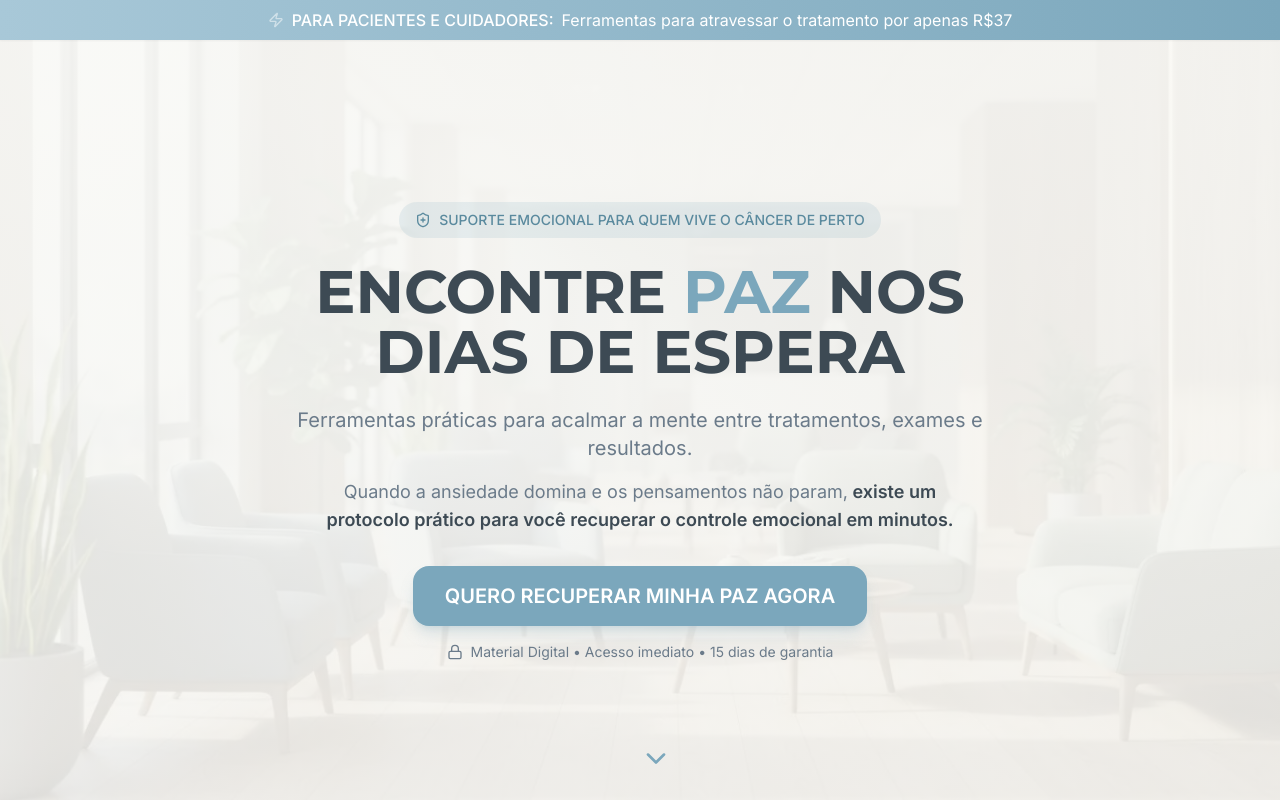
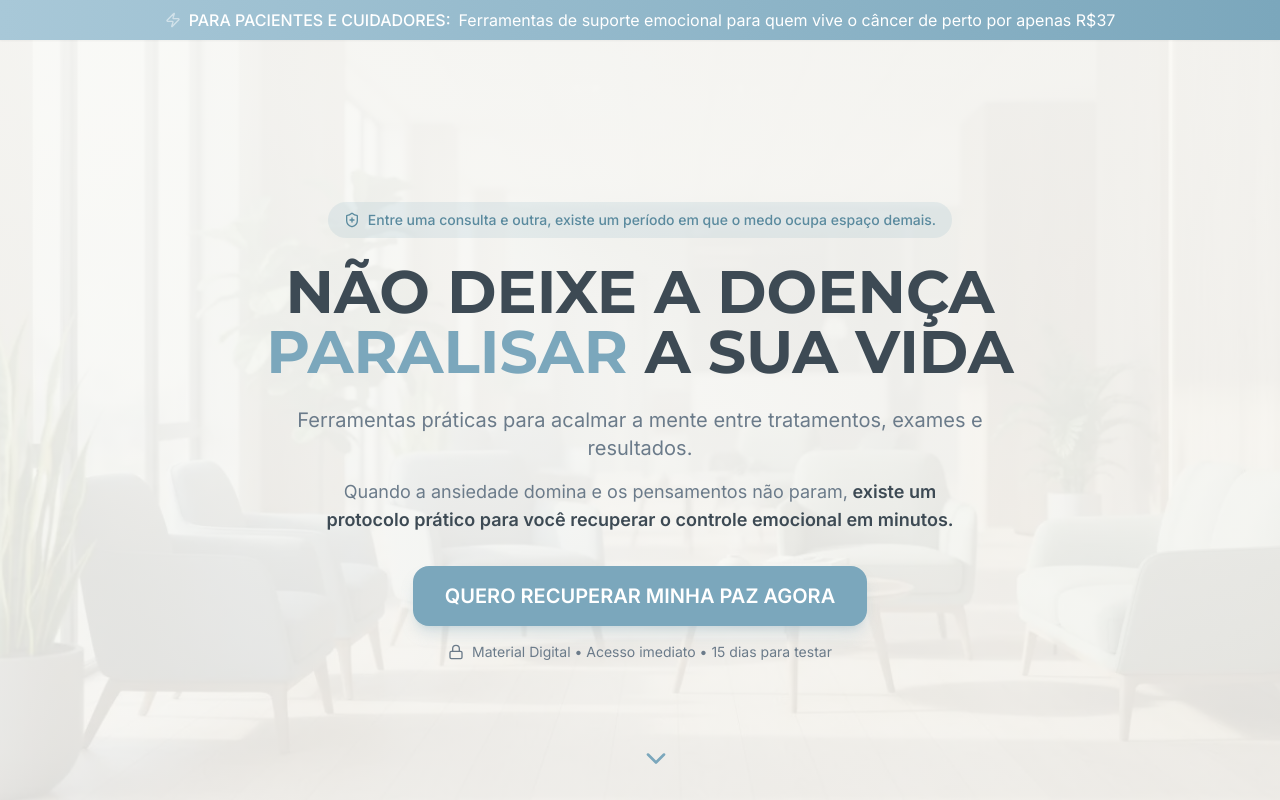
Before and after one commit to underseen/vidaemdestaque, a React (Vite) app: page / in a window 1280 px wide. Shown: the top 800 px of the page. Built offline with nearby package versions, Linux system fonts and the light colour scheme.

Commit message:
Update emotional support text in App component

```diff
--- a/src/App.tsx
+++ b/src/App.tsx
@@ -19,7 +19,7 @@ function StickyBar() {
       <div className="max-w-6xl mx-auto flex items-center justify-center gap-2 text-sm sm:text-base">
         <Zap className="w-4 h-4 animate-pulse" />
         <span className="font-medium">PARA PACIENTES E CUIDADORES:</span>
-        <span>Ferramentas para atravessar o tratamento por apenas R$37</span>
+        <span>Ferramentas de suporte emocional para quem vive o câncer de perto por apenas R$37</span>
       </div>
     </div>
   );
@@ -32,10 +32,10 @@ function HeroSection() {
       <div className="w-full px-4 sm:px-6 lg:px-8 xl:px-12 py-16 sm:py-24">
         <motion.div className="max-w-3xl mx-auto text-center" initial={{ opacity: 0, y: 40 }} animate={isVisible ? { opacity: 1, y: 0 } : {}} transition={{ duration: 0.6 }}>
           <div className="inline-flex items-center gap-2 bg-[#7BA7BC]/15 text-[#5A8A9E] px-4 py-2 rounded-full text-sm font-medium mb-6">
-            <ShieldPlus className="w-4 h-4" /> SUPORTE EMOCIONAL PARA QUEM VIVE O CÂNCER DE PERTO
+            <ShieldPlus className="w-4 h-4" /> Entre uma consulta e outra, existe um período em que o medo ocupa espaço demais.
           </div>
           <h1 className="text-3xl sm:text-4xl md:text-5xl lg:text-6xl font-bold text-[#3D4A54] leading-tight mb-6">
-            ENCONTRE <span className="text-[#7BA7BC]">PAZ</span> NOS DIAS DE ESPERA
+            NÃO DEIXE A DOENÇA <span className="text-[#7BA7BC]">PARALISAR</span> A SUA VIDA
           </h1>
           <p className="text-lg sm:text-xl text-[#6B7B8A] mb-4">
             Ferramentas práticas para acalmar a mente entre tratamentos, exames e resultados.
@@ -47,7 +47,7 @@ function HeroSection() {
           <div className="space-y-4">
             <a href="https://pay.kiwify.com.br/f31mMob" className="bg-[#7BA7BC] text-white font-semibold px-8 py-4 rounded-xl inline-block text-lg sm:text-xl hover:bg-[#5A8A9E] hover:scale-[1.02] transition-all shadow-lg shadow-[#7BA7BC]/25">QUERO RECUPERAR MINHA PAZ AGORA</a>
             <p className="text-sm text-[#6B7B8A] flex items-center justify-center gap-2">
-              <Lock className="w-4 h-4" /> Material Digital • Acesso imediato • 15 dias de garantia
+              <Lock className="w-4 h-4" /> Material Digital • Acesso imediato • 15 dias para testar
             </p>
           </div>
         </motion.div>
```
